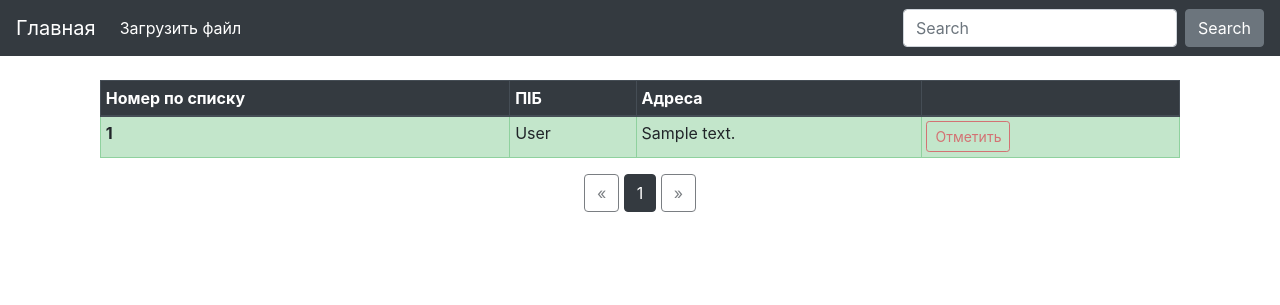
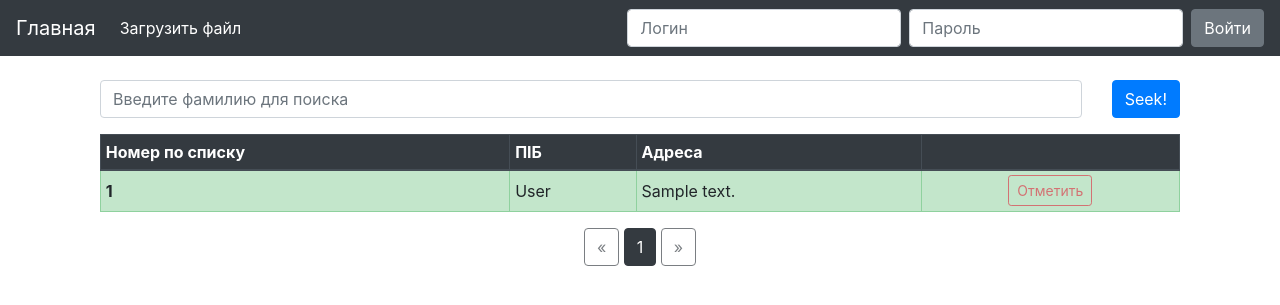
Before and after one commit to RGBsrs/online_list_cheker, a Flask app: page /uploads/1 in a window 1280 px wide. Shown: the top 305 px of the page. Run offline with Flask 2, Linux system fonts and the light colour scheme; tables that the repository leaves empty hold one stand-in row (values such as "Sample post"); some libraries are stand-ins or nearby versions.

Commit message:
changes in db schema

```diff
--- a/server/main.py
+++ b/server/main.py
@@ -1,6 +1,6 @@
-# -*- coding: utf-8 -*-
 import os
-from flask import Flask, flash, request, redirect, url_for, render_template, render_template_string
+from datetime import  datetime
+from flask import Flask, flash, request, redirect, url_for, render_template
 from werkzeug.utils import secure_filename
 import uuid
 from .services import read_from_excel, allowed_file
@@ -15,17 +15,20 @@ app = Flask(__name__)
 app.config.from_object(DevelopmentConfig)
 upload_path = app.config['UPLOAD_FOLDER']
 
-from .models import Ward, Table, db, init_db
 
+from .models import Ward, Table, db
 
-init_db()
-
+@app.cli.command("init_db")
+def init_db():
+    db.drop_all()
+    db.create_all()
+    print("DB created")
 
 
 @app.route('/', methods=['GET','POST'])
 def home():
     if request.method == 'GET':
-        table_names = Table.query.all()
+        table_names = db.session.query(Table).all()
         return render_template('index.html', table_names = table_names)
     if request.method == 'POST':
         table_id = request.form['index']
@@ -64,23 +67,35 @@ def upload_file():
             db.session.add(t)
             db.session.commit()
             db.session.close()
-
-            return redirect('/')
+            return redirect(url_for('home'))
     return render_template('upload.html')
 
 
 @app.route('/uploads/<id>', methods=['GET', 'POST'])
 def uploaded_file(id):
     page = request.args.get('page', 1, type=int)
-    wards = Ward.query.filter(Ward.table_id == Table.query.filter_by(id = id).first().id).paginate(page=page, per_page=ROWS_PER_PAGE)
+    wards = Ward.query.filter(Ward.table_id == id).paginate(page=page, per_page=ROWS_PER_PAGE)
     if request.method == 'GET':
         return render_template('list.html', wards = wards, id = id)
-    elif request.method == 'POST':
-        ward_id = request.form['index']
-        Ward.query.filter(Ward.id == ward_id).update(dict(checked=True))
+    if request.method == 'POST':
+            q_string = request.form['query-string']
+            q_string = q_string.upper()
+            queried_wards = Ward.query.filter(Ward.table_id == id).filter(Ward.fullname.like(f'%{q_string}%')).order_by(Ward.id).paginate(page=page, per_page=ROWS_PER_PAGE)
+            print(queried_wards.pages)
+            return render_template('list.html', wards = queried_wards, id = id)
+    return redirect(request.url)
+
+
+@app.route('/check/<id>/<page>', methods=['GET', 'POST'])
+def check_record(id, page):
+    if request.method == 'POST':
+        table_id = request.form['index']
+        Ward.query.filter(Ward.id == id).update(dict(checked=True, ckecked_date = datetime.now()))
         db.session.commit()
-        return redirect(request.url)
-    return render_template('list.html', wards = wards, id = id)
+        if page == '':
+            page = 1
+        return redirect(url_for('uploaded_file', id = table_id, page = page))
+    return redirect(url_for('home'))
 
 @app.route('/delete/<id>', methods=['POST', 'GET'])
 def delete_table(id):
@@ -88,8 +103,8 @@ def delete_table(id):
         Table.query.filter(Table.id == id).delete()
         Ward.query.filter(Ward.table_id == id).delete()
         db.session.commit()
-        return redirect('/')
-    return redirect('/')
+        return redirect(url_for('home'))
+    return redirect(url_for('home'))
 
 
 
--- a/server/templates/base.html
+++ b/server/templates/base.html
@@ -65,8 +65,9 @@
                 </li>-->
             </ul>
             <form class="form-inline my-2 my-lg-0">
-                <input class="form-control mr-sm-2" type="text" placeholder="Search" aria-label="Search">
-                <button class="btn btn-secondary my-2 my-sm-0" type="submit">Search</button>
+                <input class="form-control mr-sm-2" type="text" placeholder="Логин">
+                <input class="form-control mr-sm-2" type="password" placeholder="Пароль">
+                <button class="btn btn-secondary my-2 my-sm-0" type="submit">Войти</button>
             </form>
         </div>
     </nav>
--- a/server/templates/index.html
+++ b/server/templates/index.html
@@ -16,12 +16,12 @@
         </div>
         <div class="col">
             <a href="{{ url_for('uploaded_file',id = table_name.id) }}"
-                class="list-group-item list-group-item-action mb-2"> {{ table_name.description }} </a>
+                class="list-group-item list-group-item-action rounded"> {{ table_name.description }} </a>
         </div>
         <div class="col-md-auto">
             <form form method="POST">
                 <input type="hidden" name="index" value="{{table_name.id}}">
-                <input type="submit" class="btn btn-outline-danger" value="Удалить">
+                <input type="submit" class="btn btn-lg btn-outline-danger" value="X">
             </form>
         </div>
     </div>
--- a/server/templates/list.html
+++ b/server/templates/list.html
@@ -2,6 +2,17 @@
 {% block title %}Список {% endblock %}
 {% block content %}
 <div class="container-fluid">
+    <form method="POST">
+        <div class="row">
+            <div class="col pb-3">
+                <input type="text" class="form-control" name="query-string" placeholder="Введите фамилию для поиска">
+            </div>
+            <div class="col-md-auto">
+                <button class="btn btn-primary mb-2" type="submit">Seek!</button>
+            </div>
+        </div>
+    </form>
+    {%if wards.pages > 0 %}
     <div class="table-responsive">
         <table class="table table-sm table-bordered mb-0">
             <thead class="thead-dark">
@@ -15,12 +26,12 @@
             <tbody>
                 {% for ward in wards.items %}
                 <tr {% if ward.checked %} class="table-success" {% endif %}>
-                    <th scope="row">{{ ward.number }}</th>
-                    <td>{{ ward.fullname }}</td>
-                    <td>{{ ward.address }}</td>
-                    <td>
-                        <form form method="POST">
-                            <input type="hidden" name="index" value="{{ward.id}}">
+                    <th scope="row" class="align-middle">{{ ward.number }}</th>
+                    <td class="align-middle">{{ ward.fullname }}</td>
+                    <td class="align-middle">{{ ward.address }}</td>
+                    <td class="align-middle text-center">
+                        <form action="/check/{{ward.id}}/{{wards.page}}" method="POST">
+                            <input type="hidden" name="index" value="{{ward.table_id}}">
                             <input type="submit" class="btn btn-outline-danger btn-sm" value="Отметить"
                                 {% if ward.checked %} disabled {% endif %}>
                         </form>
@@ -30,6 +41,12 @@
             </tbody>
         </table>
     </div>
+    {%else%}
+    <div class="starter-template">
+        <h1>Ничего не найдено</h1>
+        <p class="lead">Попробуйте ввести другую фамилию</p>
+    </div>
+    {%endif%}
 
     <!-- Pagination Links-->
     <div class="text-center mt-3">
@@ -55,7 +72,7 @@
         {% endif %}
         {% endfor %}
         <a href="{{ url_for('uploaded_file',id = id,  page=page_num) }}" class="btn btn-outline-dark
-       {% if wards.page == wards.pages %}disabled{% endif %}">
+       {% if (wards.page == wards.pages) or (wards.pages == 0)  %}disabled{% endif %}">
             &raquo;
         </a>
     </div>
```
Also changed, not shown: server/db.py (deleted, +0 -17 lines), server/models.py (+13 -14 lines), 1 other file.
